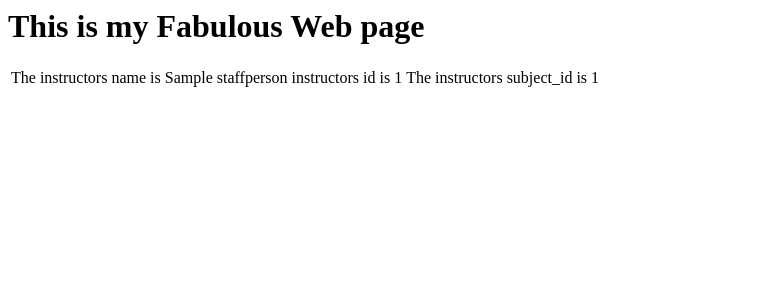
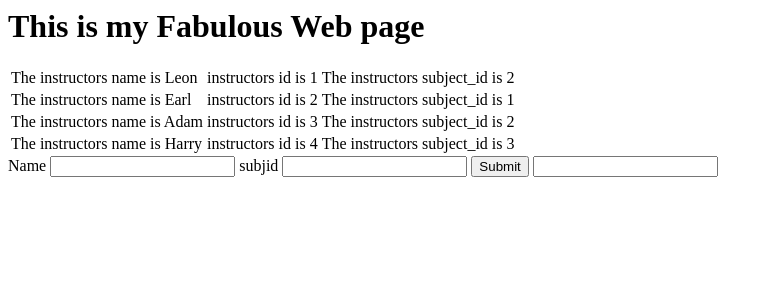
Before and after one commit to Crush-Steelpunch/ASMReskill-11-22, a Flask app: template application/templates/front.html in a window 1280 px wide. Shown: the top 300 px of the page, without its empty margins (0-773 px from the left). Run offline with Flask 2, Linux system fonts and the light colour scheme; data comes from the database, SQL or seed files in the repository; the template is opened without the code that fills it: values that come from a table or form of the project are taken from there, most other values are stand-ins (such as "Sample title", 1, 10 or a date in 2020); form fields are guessed from the names that the template uses.

Commit message:
User Input with WTForms

```diff
--- a/application/__init__.py
+++ b/application/__init__.py
@@ -1,11 +1,14 @@
 from flask import Flask
 from flask_sqlalchemy import SQLAlchemy
+
 # app definition
 app = Flask(__name__)
 
 # config stuff
 app.config['SQLALCHEMY_DATABASE_URI'] = 'sqlite:///leon.db'
 app.config['SQLALCHEMY_TRACK_MODIFICATIONS'] = False
+app.config['SECRET_KEY'] = '123456789abcdefghijklmonp'
+
 
 # create db class
 db = SQLAlchemy(app)
--- /dev/null
+++ b/application/forms.py
@@ -0,0 +1,18 @@
+from flask_wtf import FlaskForm
+from wtforms import StringField, SubmitField, SelectField
+
+# Form definitions for web input
+
+class NameForm(FlaskForm):
+    Name = StringField("StaffName")
+    subjid = StringField("SubjectId")
+    submit = SubmitField("Submit")
+
+class SubjectList(FlaskForm):
+    subjlist = SelectField("Subject List", choices=[])
+    submit = SubmitField("Submit")
+
+
+class exampleSelectField(FlaskForm):
+    list = SelectField("Farm Animals", choices=['cows','chickens','geese','llamas','sheep'])
+    submit = SubmitField("Submit")
--- a/application/templates/front.html
+++ b/application/templates/front.html
@@ -3,6 +3,7 @@
         <h1>
             This is my Fabulous Web page
         </h1>
+<!-- List of staff will be here -->
         <table>
         {% for staffperson in jistaff %}
         <tr>
@@ -12,5 +13,15 @@
         </tr>
         {% endfor %}
         </table>
+<!-- End List -->
+<!-- Form will be here -->
+<div class='form'>
+    <form method='POST' action=''>
+        {{ jiform.hidden_tag() }}
+        {{ jiform.Name.id}} {{jiform.Name}}
+        {{ jiform.subjid.id }}  {{ jiform.subjid }}
+        {{ jiform.submit }}
+        {{ jisubjectform.subjlist}}
+<!-- End of Form -->
     </body>
 </html>
```
Also changed, not shown: application/routes.py (+32 -6 lines), application/templates/exampleselect.html (added, +11 -0 lines), README.md.
